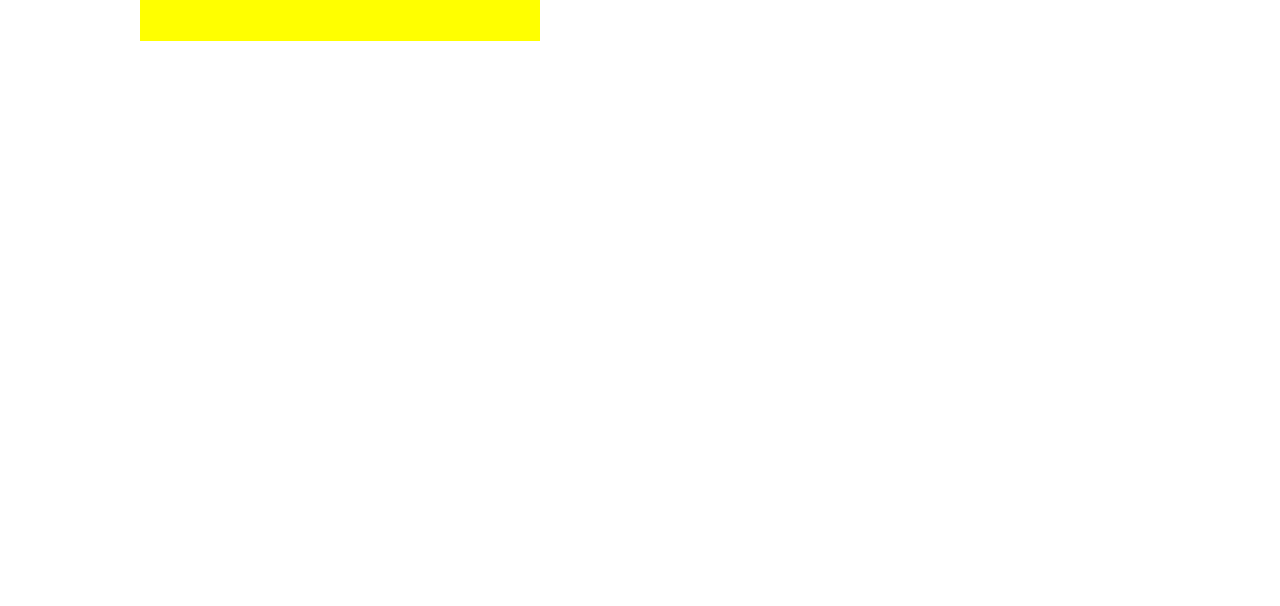
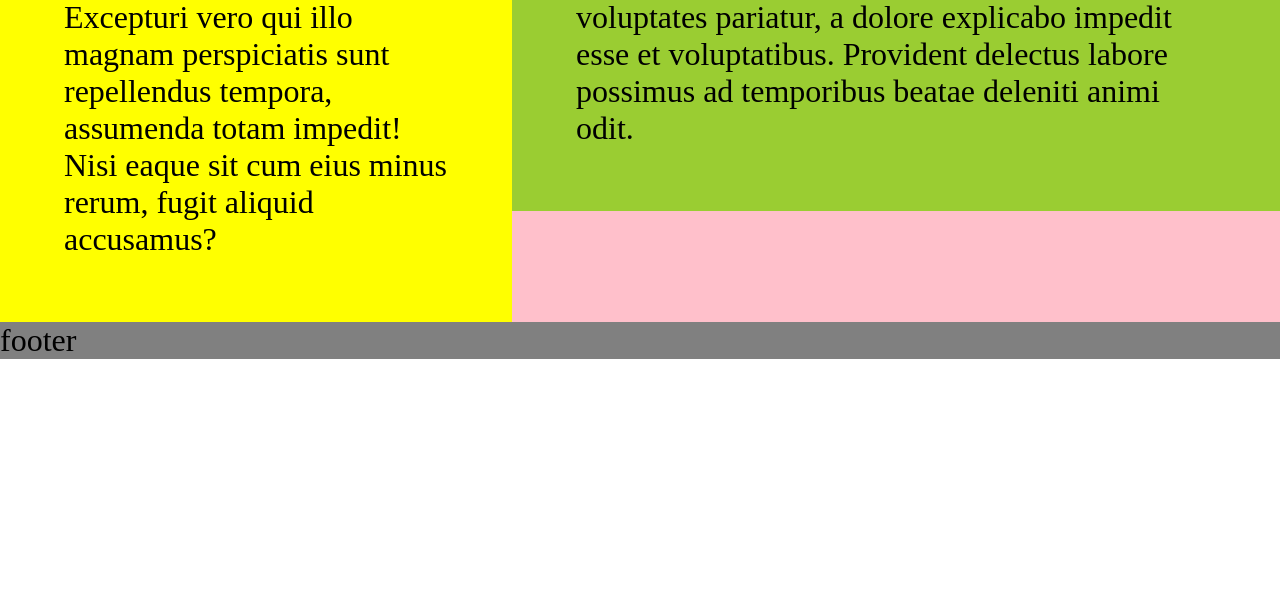
Before and after one commit to KimBiYam/css-practice, a plain HTML site: page layout/index.html in a window 1280 px wide. Shown: the part 194-800 px from the top of the page. Drawn offline with Linux system fonts and the light colour scheme.

Commit message:
Use float and clear

```diff
--- a/layout/index.css
+++ b/layout/index.css
@@ -9,15 +9,19 @@ p {
 }
 
 div.container {
-  max-width: 1000px;
-  margin: 0 auto;
-  font-size: 0;
+  background: pink;
+}
+
+div.container:after {
+  content: "";
+  display: block;
+  clear: both;
+  height: 0;
+  visibility: hidden;
 }
 
 section.item {
-  vertical-align: top;
-  font-size: 1rem;
-  display: inline-block;
+  float: left;
   padding: 5%;
 }
 
@@ -25,7 +29,13 @@ section.item-a {
   width: 30%;
   background-color: yellow;
 }
+
 section.item-b {
   width: 50%;
   background-color: yellowgreen;
 }
+
+footer {
+  clear: both;
+  background: gray;
+}
--- a/layout/index.html
+++ b/layout/index.html
@@ -28,5 +28,6 @@
         </p>
       </section>
     </div>
+    <footer>footer</footer>
   </body>
 </html>
```
